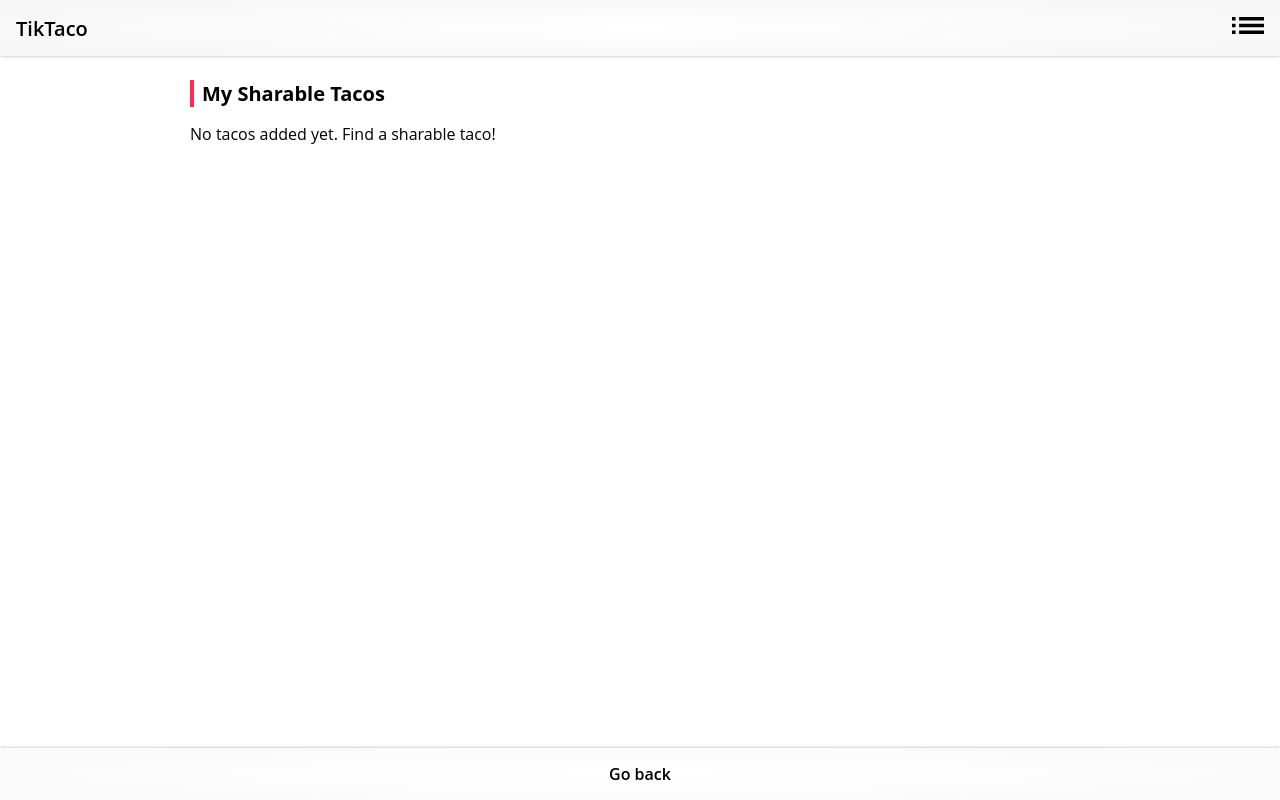
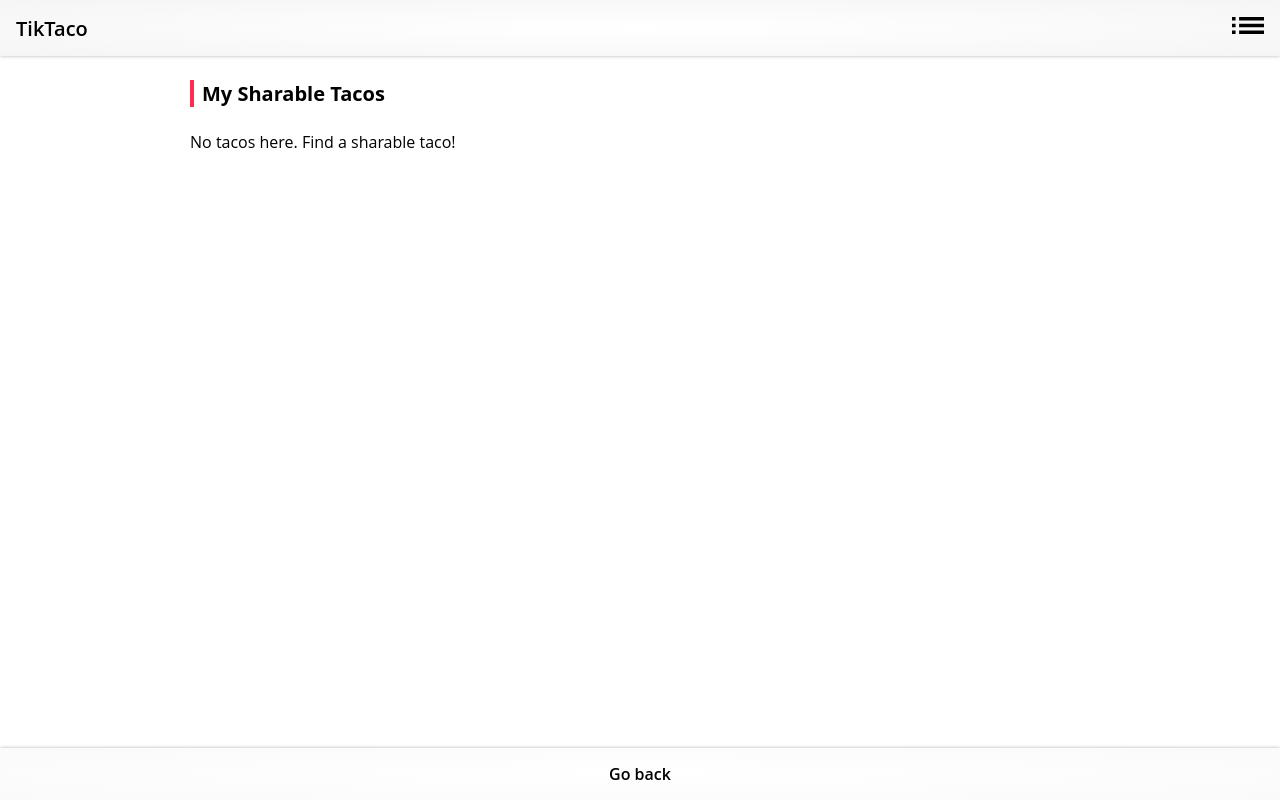
Before and after one commit to jon-schlandt/TikTaco, a React (Create React App) app: page /favorites in a window 1280 px wide. Built offline with nearby package versions, Linux system fonts and the light colour scheme.

Commit message:
Add more padding to title text, update no favorites message

```diff
--- a/src/ Components/Favorites/Favorites.css
+++ b/src/ Components/Favorites/Favorites.css
@@ -5,7 +5,7 @@
 
 .favorites-title {
   width: max-content;
-  margin-bottom: 16px;
+  margin-bottom: 24px;
   padding-left: 8px;
   border-left: solid 4px #FE2C55;
   font-size: 1.25em;
--- a/src/ Components/Favorites/Favorites.tsx
+++ b/src/ Components/Favorites/Favorites.tsx
@@ -37,7 +37,7 @@ export default function Favorites({ favorites, handleClick }: IProps) {
       <h1 className='favorites-title'>My Sharable Tacos</h1>
       {favoriteDisplays.length
         ? favoriteDisplays
-        : <p className='no-favorites-msg'>No tacos added yet. Find a sharable taco!</p>
+        : <p className='no-favorites-msg'>No tacos here. Find a sharable taco!</p>
       }
     </div>
   )
--- a/src/ Components/TacoGenerator/TacoGenerator.css
+++ b/src/ Components/TacoGenerator/TacoGenerator.css
@@ -14,7 +14,7 @@
 
 .greeting {
   position: sticky;
-  margin-bottom: 16px;
+  margin-bottom: 24px;
   font-size: 1.25em;
   font-weight: 600;
 }
@@ -28,7 +28,6 @@
 
 .generation-msg,
 .display-text {
-  /* margin: 16px; */
   font-size: 1.25em;
 }
 
```
